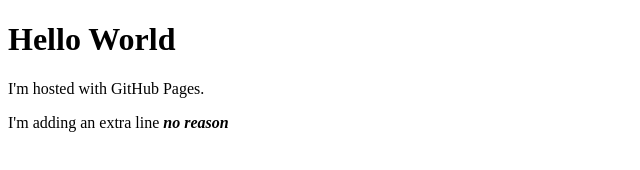
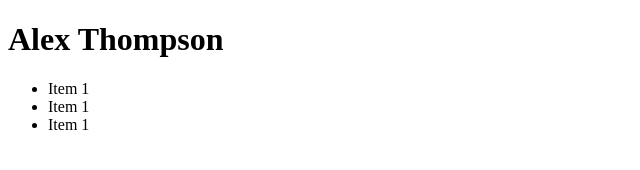
Before and after one commit to act08/act08, a plain HTML site: page index.html in a window 1280 px wide. Shown: the whole page, without its empty margins (0-640 px from the left). Drawn offline with Linux system fonts and the light colour scheme.

Commit message:
Staging document

```diff
--- a/index.html
+++ b/index.html
@@ -1,8 +1,11 @@
 <!DOCTYPE html>
 <html>
 <body>
-<h1>Hello World</h1>
-<p>I'm hosted with GitHub Pages.</p>
-<P>I'm adding an extra line <strong><em>no reason</em></strong></P>
+<h1>Alex Thompson</h1>
+<ul>
+    <li>Item 1</li>
+    <li>Item 1</li>
+    <li>Item 1</li>
+</ul>
 </body>
 </html>
```
